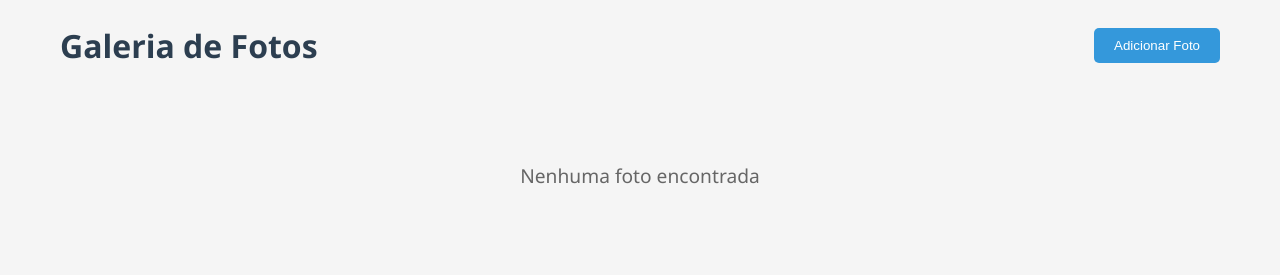
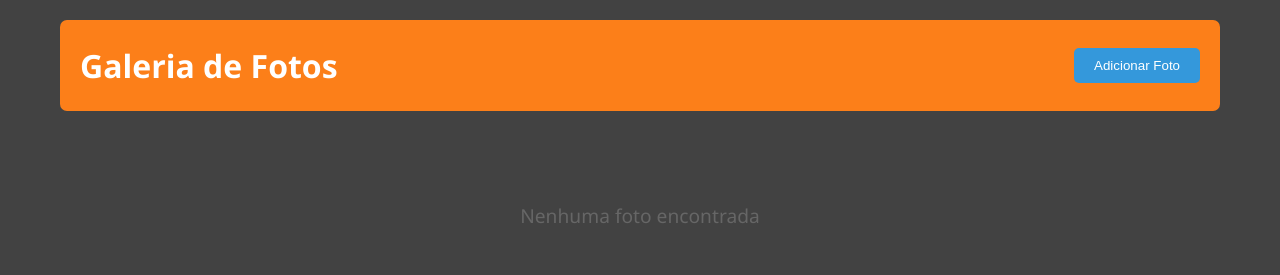
Before and after one commit to Galopensador/API-upload-img, a website: page index.html in a window 1280 px wide. Drawn offline with Linux system fonts and the light colour scheme; no server answers.

Commit message:
CSS Personalizado

```diff
--- a/styles.css
+++ b/styles.css
@@ -9,7 +9,7 @@
 
   body {
     font-family: "Segoe UI", Tahoma, Geneva, Verdana, sans-serif;
-    background-color: #f5f5f5;
+    background-color: #424242;
     color: #333;
     line-height: 1.6;
   }
@@ -31,10 +31,13 @@
     justify-content: space-between;
     align-items: center;
     margin-bottom: 30px;
+    background-color: #fc7f19;
+    padding: 20px;
+    border-radius: 7px;
   }
 
   h1 {
-    color: #2c3e50;
+    color: #ffffff;
     font-size: 2rem;
   }
 
@@ -52,7 +55,7 @@
   }
 
   .btn-primary:hover {
-    background-color: #2980b9;
+    background-color: #094064;
   }
 
   .delete-btn {
@@ -65,7 +68,7 @@
     transition: background-color 0.3s;
   }
 
-  .btn-delete:hover {
+  .delete-btn:hover {
     background-color: #c0392b;
   }
 
```
